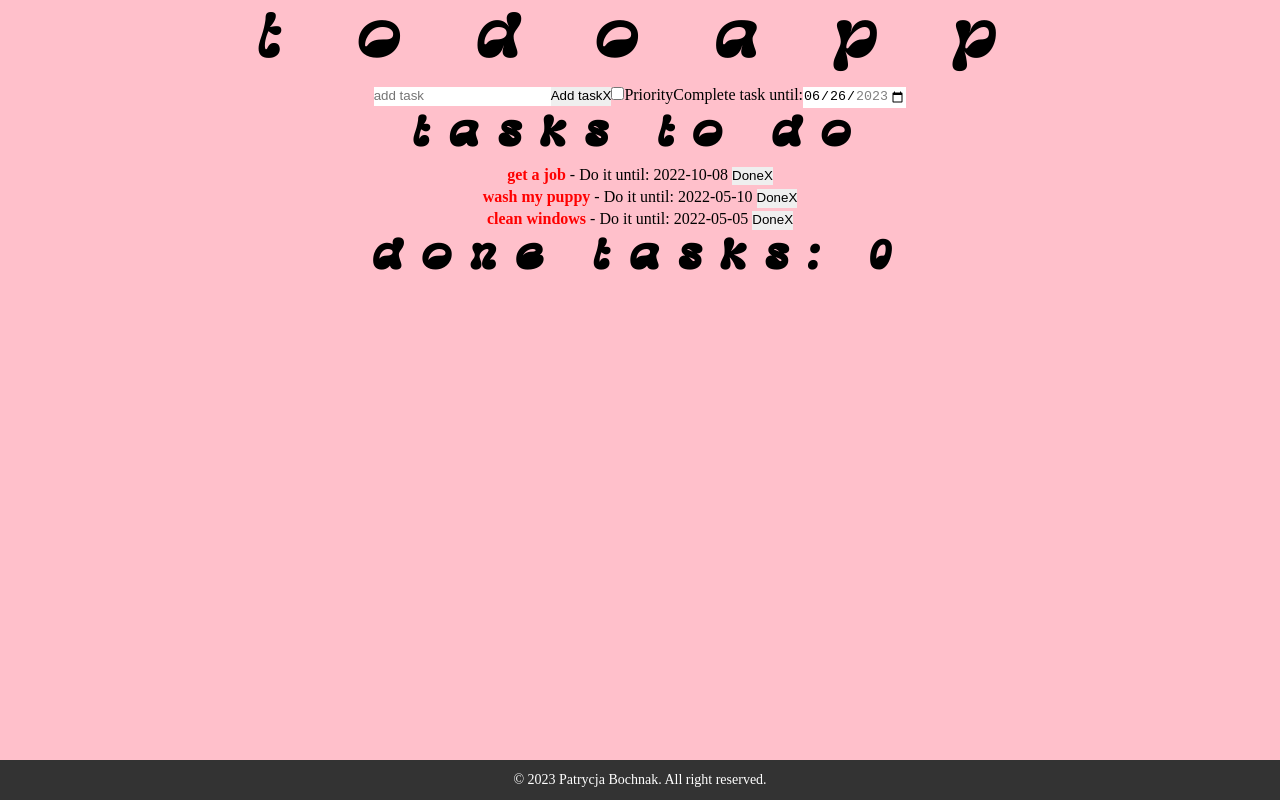
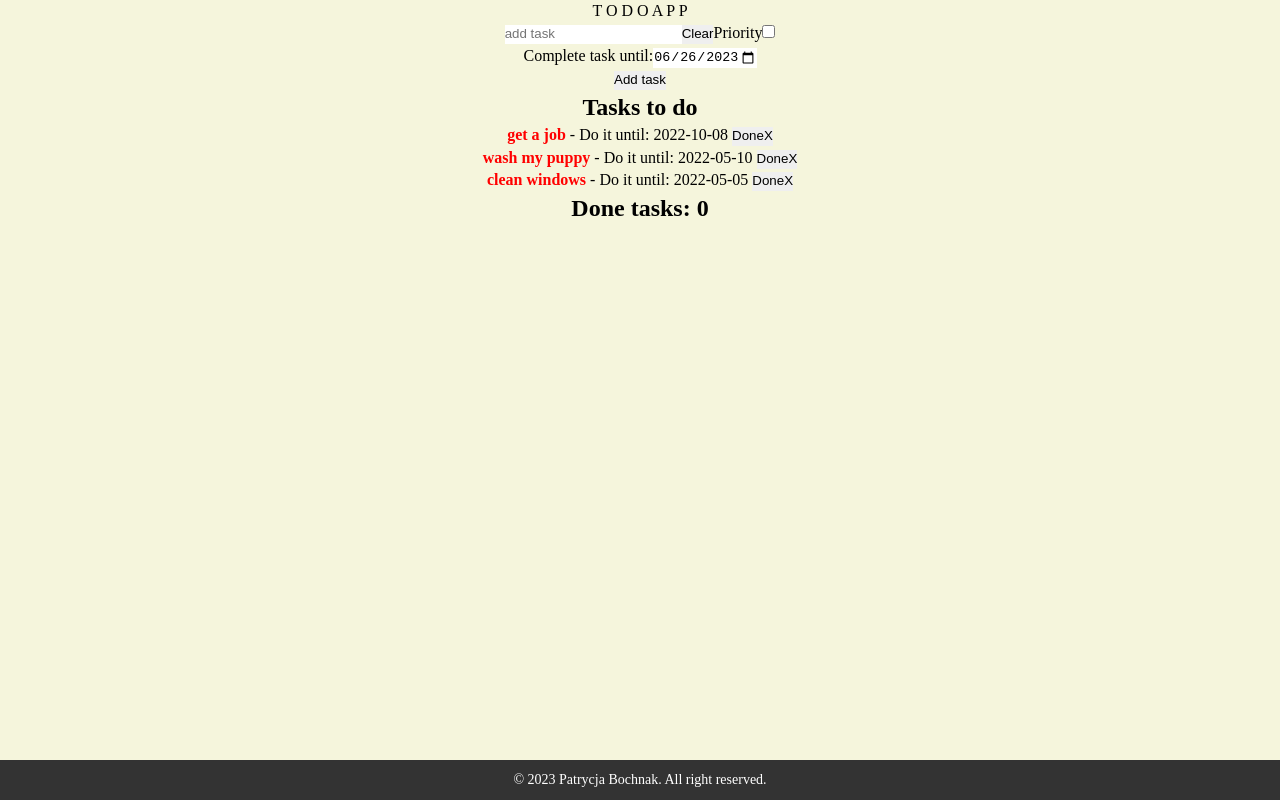
Before and after one commit to PatrycjaBochnak/TODO-app, a React (Create React App) app: page / in a window 1280 px wide. Built offline with nearby package versions, Linux system fonts and the light colour scheme.

Commit message:
initial commit

```diff
--- a/src/components/AddTask.js
+++ b/src/components/AddTask.js
@@ -1,5 +1,5 @@
 import React, { Component } from "react";
-import '../styles/AddTask.css';
+import "../styles/AddTask.css";
 
 class AddTask extends Component {
   state = {
@@ -61,38 +61,40 @@ class AddTask extends Component {
       this.shortTaskAlert();
     }
     this.setState({
-      text: ''
-    })
+      text: "",
+    });
   };
 
   handleClear = () => {
     this.setState({
-      text: ""
+      text: "",
     });
   };
 
   render() {
     const minDate = "2023-04-26";
-    const maxDate = "2023-12-31";
+    const maxDate = "2029-12-31";
 
     return (
-      <div className="form">
+      <div className="form-todo">
+        <div className="todo-input">
           <input
             type="text"
             placeholder="add task"
             value={this.state.text}
             onChange={this.handleText}
           />
-        <button onClick={this.handleClick}>Add task</button>
-        <button onClick={this.handleClear}>X</button>
+          <button onClick={this.handleClear}>Clear</button>
+          <label htmlFor="important" />
+          Priority
           <input
             type="checkbox"
             checked={this.state.checked}
             id="important"
             onChange={this.handleCheckbox}
           />
-        <label htmlFor="important" />
-        Priority
+        </div>
+        <div className="date-input">
           <label htmlFor="date" />
           Complete task until:
           <input
@@ -102,7 +104,10 @@ class AddTask extends Component {
             max={maxDate}
             onChange={this.handleDate}
           />
-        <hr />
+        </div>
+        <div className="todo-addtask">
+          <button onClick={this.handleClick}>Add task</button>
+        </div>
       </div>
     );
   }
--- a/src/components/TaskList.js
+++ b/src/components/TaskList.js
@@ -28,7 +28,7 @@ const TaskList = (props) => {
   return (
     <>
       <div className="active">
-        <h2 className="font-1">Tasks to do</h2>
+        <h2 className="App-headings">Tasks to do</h2>
         {activeTasks.length > 0 ? (
           activeTasks
         ) : (
@@ -37,7 +37,7 @@ const TaskList = (props) => {
       </div>
       <hr />
       <div className="done">
-        <h2 className="font-1">
+        <h2 className="App-headings">
           Done tasks: <span>{completed.length}</span>
         </h2>
         {completed.length > 5 && <span>Preview for only 5 last tasks</span>}
--- a/src/index.js
+++ b/src/index.js
@@ -1,7 +1,7 @@
 import React from "react";
 import ReactDOM from "react-dom/client";
 import "./styles/App.css";
-import App from "./components/App";
+import App from "./layouts/App";
 
 const root = ReactDOM.createRoot(document.getElementById("root"));
 root.render(
--- a/src/components/App.js
+++ b/src/layouts/App.js
@@ -1,8 +1,7 @@
 import React, { Component } from "react";
-import AddTask from "./AddTask";
-import TaskList from "./TaskList";
-import Footer
- from "../layouts/Footer";
+import AddTask from "../components/AddTask";
+import TaskList from "../components/TaskList";
+import Footer from "./Footer";
 class App extends Component {
   counter = 3;
   state = {
@@ -82,7 +81,7 @@ class App extends Component {
   render() {
     return (
       <div className="App">
-        <div className="app-name">T O D O A P P</div>
+        <div className="App-name">T O D O A P P</div>
         <AddTask addTask={this.addTask} />
         <TaskList
           tasks={this.state.tasks}
--- a/src/styles/AddTask.css
+++ b/src/styles/AddTask.css
@@ -1,4 +1,6 @@
-form {
+.form-todo {
     display: flex;
-    justify-content: space-around;
+    justify-content: center;
+    flex-flow: column;
+    align-items: center;
 }
--- a/src/styles/App.css
+++ b/src/styles/App.css
@@ -1,8 +1,3 @@
-@font-face {
-  font-family: 'Mayego';
-  src: url(../fonts/Mayego.ttf) format('truetype');
-}
-
 * {
   margin: 0;
   padding: 0;
@@ -13,57 +8,12 @@
   outline: 0;
 }
 
-.App {
-  text-align: center;
+body {
   height: 100%;
   width: 100%;
   min-height: 100vh;
-  background-color: pink;
   display: flex;
   flex-direction: column;
+  background-color: beige;
+  text-align: center;
 }
-
-.App-logo {
-  height: 40vmin;
-  pointer-events: none;
-}
-
-@media (prefers-reduced-motion: no-preference) {
-  .App-logo {
-    animation: App-logo-spin infinite 20s linear;
-  }
-}
-
-.App-header {
-  background-color: #282c34;
-  min-height: 100vh;
-  display: flex;
-  flex-direction: column;
-  align-items: center;
-  justify-content: center;
-  font-size: calc(10px + 2vmin);
-  color: white;
-}
-
-.App-link {
-  color: #61dafb;
-}
-
-@keyframes App-logo-spin {
-  from {
-    transform: rotate(0deg);
-  }
-  to {
-    transform: rotate(360deg);
-  }
-}
-.app-name {
-  font-family: 'Mayego', sans-serif;
-  font-size: 60px;
-  letter-spacing: 0.5em;
-}
-.font-1 {
-  font-family: 'Mayego', sans-serif;
-  font-size: 40px;
-  letter-spacing: 0.5em;
-}
```
Also changed, not shown: src/fonts/Mayego.ttf (deleted). Lines whose indentation alone changed are shown as unchanged.
